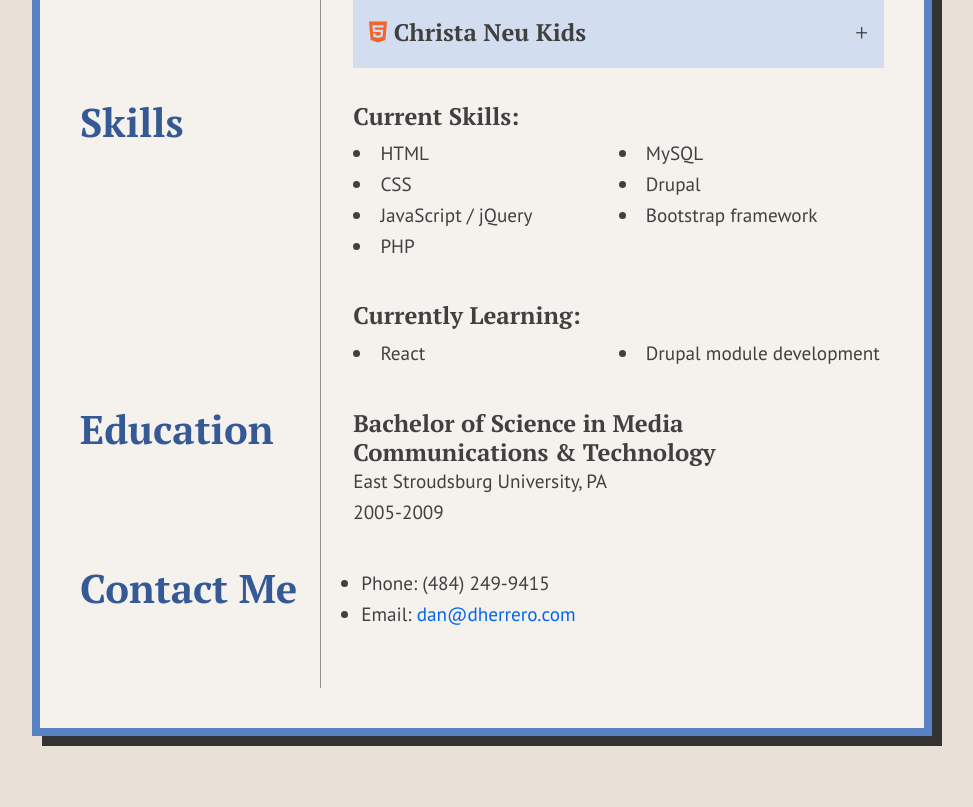
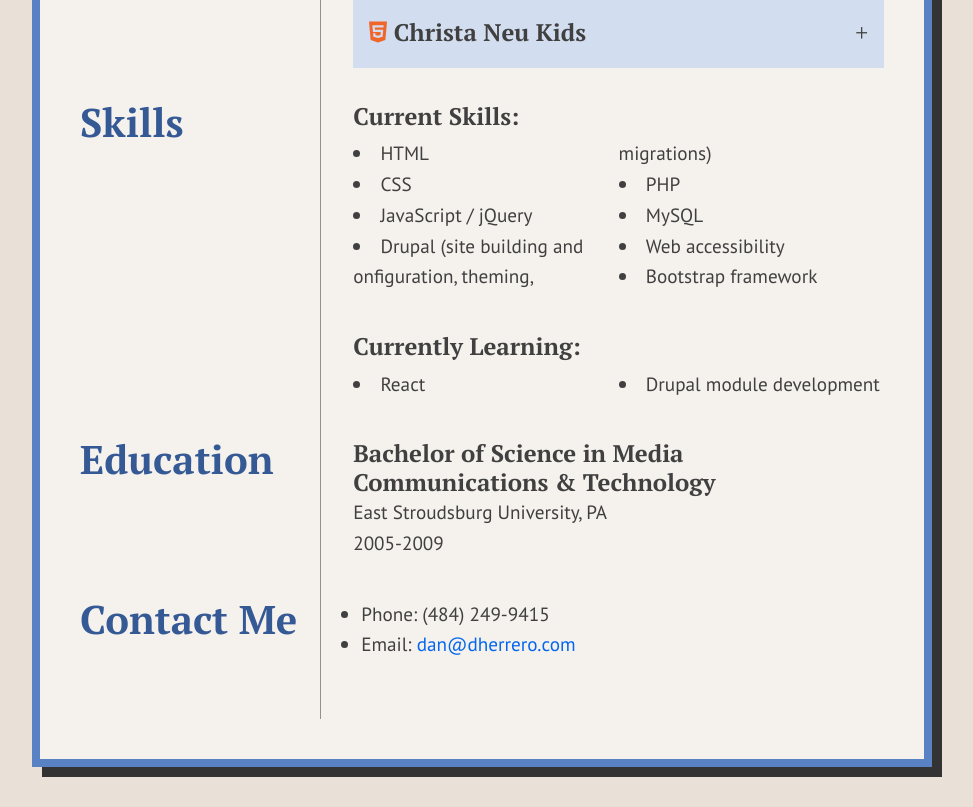
Before and after one commit to danherrero/react-resume, a React (Create React App) app: page / in a window 1280 px wide. Shown: the part 2100-2907 px from the top of the page, without its empty margins (158-1131 px from the left). Before the commit the page ends 2876 px from the top, so only its background shows below. Built offline with nearby package versions, Linux system fonts and the light colour scheme.

Commit message:
modified skills

```diff
--- a/src/components/Skills.js
+++ b/src/components/Skills.js
@@ -11,9 +11,10 @@ return (
 		    <li>HTML</li>
 		    <li>CSS</li>
 		    <li>JavaScript / jQuery</li>
+            <li>Drupal (site building and onfiguration, theming, migrations)</li>
 		    <li>PHP</li>
 		    <li>MySQL</li>
-		    <li>Drupal</li>
+            <li>Web accessibility</li>
 		    <li>Bootstrap framework</li>
         </ul>
         <h3>Currently Learning:</h3>
```
